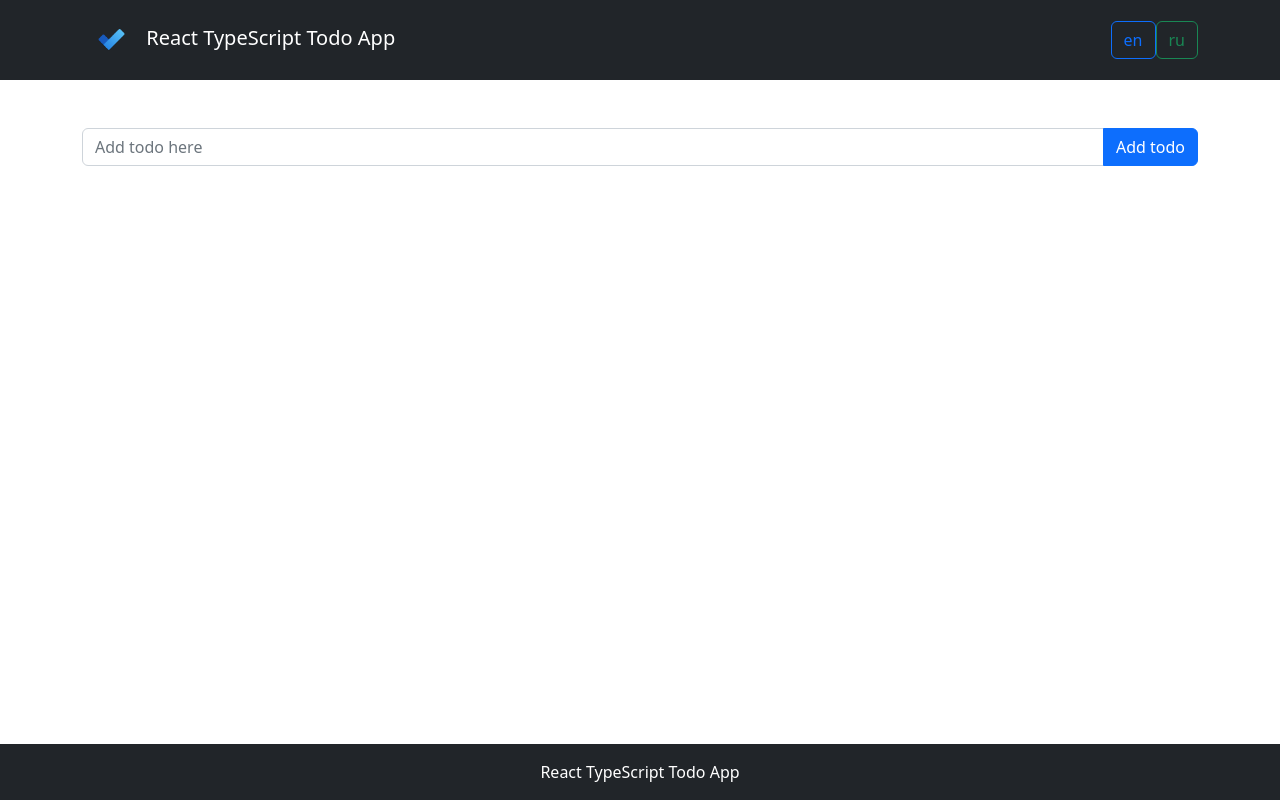
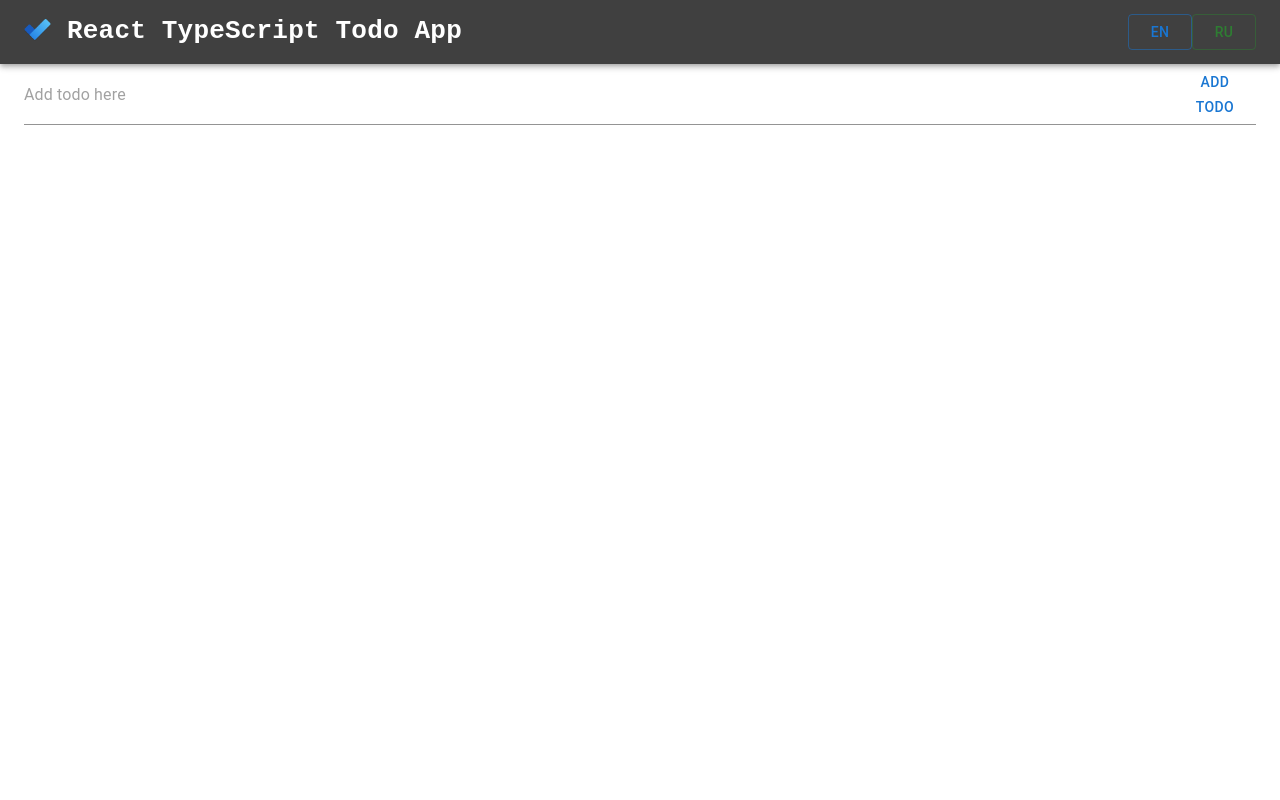
Before and after one commit to a-sahonchik/nodejs-todo-list, a React app: page / in a window 1280 px wide. Built offline with nearby package versions, Linux system fonts and the light colour scheme.

Commit message:
move from Bootstrap to Material UI

```diff
--- a/package.json
+++ b/package.json
@@ -45,15 +45,17 @@
     "webpack-merge": "^5.8.0"
   },
   "dependencies": {
+    "@emotion/react": "^11.10.5",
+    "@emotion/styled": "^11.10.5",
+    "@mui/icons-material": "^5.10.9",
+    "@mui/material": "^5.10.11",
     "@typescript-eslint/parser": "^5.40.1",
-    "bootstrap": "^5.2.2",
     "eslint-plugin-jsx-a11y": "^6.6.1",
     "i18next": "^22.0.3",
     "i18next-browser-languagedetector": "^7.0.0",
     "i18next-http-backend": "^2.0.0",
     "lodash": "^4.17.21",
     "react": "^18.2.0",
-    "react-bootstrap": "^2.5.0",
     "react-dom": "^18.2.0",
     "react-i18next": "^12.0.0"
   }
--- a/src/components/addItem.tsx
+++ b/src/components/addItem.tsx
@@ -1,8 +1,8 @@
 import React, { useState } from 'react'
 import { useTranslation } from 'react-i18next'
 
-import Form from 'react-bootstrap/Form'
-import Button from 'react-bootstrap/Button'
+import Button from '@mui/material/Button'
+import TextField from '@mui/material/TextField'
 
 interface Props {
   addTodoItem: AddTodoItem
@@ -14,17 +14,16 @@ export const AddItem: React.FC<Props> = ({ addTodoItem }) => {
   const { t } = useTranslation()
 
   return (
-    <div className="mt-5 mb-5">
-      <Form>
-        <div className="input-group">
-          <Form.Control
-            type="text"
-            value={text}
-            placeholder={t('Add todo here')}
-            onChange={(e) => {
-              setText(e.target.value)
-            }}
-          />
+    <TextField
+      fullWidth
+      variant="standard"
+      placeholder={t('Add todo here')}
+      value={text}
+      onChange={(e) => {
+        setText(e.target.value)
+      }}
+      InputProps={{
+        endAdornment: (
           <Button
             type="submit"
             onClick={(e) => {
@@ -35,8 +34,8 @@ export const AddItem: React.FC<Props> = ({ addTodoItem }) => {
           >
             {t('Add todo')}
           </Button>
-        </div>
-      </Form>
-    </div>
+        ),
+      }}
+    />
   )
 }
--- a/src/components/app.tsx
+++ b/src/components/app.tsx
@@ -6,9 +6,12 @@ import { AddItem } from './addItem'
 import { v4 as uuidv4 } from 'uuid'
 import { useTranslation } from 'react-i18next'
 
-import Container from 'react-bootstrap/Container'
-import Navbar from 'react-bootstrap/Navbar'
-import Button from 'react-bootstrap/Button'
+import Container from '@mui/material/Container'
+import AppBar from '@mui/material/AppBar'
+import Toolbar from '@mui/material/Toolbar'
+import Box from '@mui/material/Box'
+import Button from '@mui/material/Button'
+import Typography from '@mui/material/Typography'
 
 export const App = (): JSX.Element => {
   const [todos, setTodos] = useState<TodoListItem[]>([])
@@ -84,9 +87,14 @@ export const App = (): JSX.Element => {
   return (
     <>
       <div id="header">
-        <Navbar bg="dark" variant="dark">
-          <Container>
-            <Navbar.Brand>
+        <AppBar position="static" style={{ background: '#404040' }}>
+          <Container maxWidth="xl">
+            <Toolbar disableGutters>
+              <Box
+                sx={{
+                  mr: 2,
+                }}
+              >
                 <img
                   alt="Todo application logo"
                   src={LOGO}
@@ -94,33 +102,48 @@ export const App = (): JSX.Element => {
                   height="22"
                   className="d-inline-block align-middle m-3"
                 />{' '}
+              </Box>
+              <Box sx={{ flexGrow: 1, display: 'flex' }}>
+                <Typography
+                  variant="h6"
+                  noWrap
+                  sx={{
+                    mr: 1,
+                    fontFamily: 'monospace',
+                    fontWeight: { xs: 400, md: 700 },
+                    fontSize: { xs: '1em', md: '2em' },
+                    color: 'inherit',
+                    textDecoration: 'none',
+                  }}
+                >
                   React TypeScript Todo App
-            </Navbar.Brand>
-            <div className="justify-content-end">
+                </Typography>
+              </Box>
+              <Box sx={{ flexGrow: 0 }}>
                 <Button
-                variant={i18n.language === 'en' ? 'primary' : 'outline-primary'}
-                type="button"
+                  variant={i18n.language === 'en' ? 'contained' : 'outlined'}
                   onClick={() => changeLanguage('en')}
                 >
                   en
                 </Button>
                 <Button
-                variant={i18n.language === 'ru' ? 'success' : 'outline-success'}
-                type="button"
+                  variant={i18n.language === 'ru' ? 'contained' : 'outlined'}
+                  color="success"
                   onClick={() => changeLanguage('ru')}
                 >
                   ru
                 </Button>
-            </div>
+              </Box>
+            </Toolbar>
           </Container>
-        </Navbar>
+        </AppBar>
       </div>
 
-      <Container>
+      <Container maxWidth="xl">
         <AddItem addTodoItem={addTodoItem} />
       </Container>
 
-      <Container className="mb-5">
+      <Container className="mb-5" maxWidth="xl">
         <TodoList
           todos={sortedTodos}
           toggleTodo={toggleTodo}
@@ -128,12 +151,6 @@ export const App = (): JSX.Element => {
           editTodoItem={editTodoItem}
         />
       </Container>
-
-      <footer className="bg-dark text-white text-center text-lg-start mt-auto">
-        <div className="text-center p-3">
-          <span>React TypeScript Todo App</span>
-        </div>
-      </footer>
     </>
   )
 }
--- a/src/components/listItem.tsx
+++ b/src/components/listItem.tsx
@@ -1,8 +1,12 @@
 import React, { useState } from 'react'
 
-import ListGroup from 'react-bootstrap/ListGroup'
-import CloseButton from 'react-bootstrap/CloseButton'
-import FormCheckInput from 'react-bootstrap/FormCheckInput'
+import List from '@mui/material/ListItem'
+import IconButton from '@mui/material/IconButton'
+import Checkbox from '@mui/material/Checkbox'
+import CloseIcon from '@mui/icons-material/Close'
+import TextField from '@mui/material/TextField'
+import Box from '@mui/material/Box'
+import Typography from '@mui/material/Typography'
 
 interface Props {
   item: TodoListItem
@@ -25,41 +29,68 @@ export const ListItem: React.FC<Props> = ({
   }
 
   return (
-    <ListGroup.Item
-      as="li"
+    <List
       className="d-flex justify-content-between align-items-start"
       style={{
         textDecoration: item.isCompleted ? 'line-through' : undefined,
         background: item.isCompleted ? '#00ff101c' : 'white',
       }}
     >
-      <FormCheckInput
+      <Box>
+        <Checkbox
           defaultChecked={item.isCompleted}
           onClick={() => {
             toggleTodo(item)
           }}
-      />{' '}
-      <div className="ms-2 me-auto">
+        />
+      </Box>
+      <Box sx={{ flexGrow: 1 }}>
         {isEditing ? (
-          <form>
-            <input
-              type="text"
+          <TextField
+            /* eslint-disable-next-line jsx-a11y/no-autofocus */
+            autoFocus
+            fullWidth
+            maxRows={4}
             defaultValue={item.text}
             onBlur={handleInputChange}
+            variant="standard"
           />
-          </form>
         ) : (
-          <span onDoubleClick={() => setIsEditing(true)}>{item.text}</span>
+          <Typography
+            noWrap
+            sx={{
+              mr: 1,
+              fontSize: { xs: '0.8em', md: '1em' },
+              color: 'inherit',
+              textDecoration: 'none',
+            }}
+            onDoubleClick={() => setIsEditing(true)}
+          >
+            {item.text}
+          </Typography>
         )}
-      </div>
-      <span className="text-muted">
-        <small>({item.editedAt})</small>
-      </span>
-      <CloseButton
+      </Box>
+      <Box>
+        <Typography
+          noWrap
+          sx={{
+            mr: 1,
+            fontSize: { xs: '0.8em', md: '1em' },
+          }}
+          onDoubleClick={() => setIsEditing(true)}
+        >
+          {item.editedAt}
+        </Typography>
+      </Box>
+      <Box>
+        <IconButton
           onClick={() => {
             deleteTodoItem(item.uuid)
           }}
-      />
-    </ListGroup.Item>
+        >
+          <CloseIcon />
+        </IconButton>
+      </Box>
+    </List>
   )
 }
--- a/src/components/todoList.tsx
+++ b/src/components/todoList.tsx
@@ -1,7 +1,7 @@
 import React from 'react'
 import { ListItem } from './listItem'
 
-import ListGroup from 'react-bootstrap/ListGroup'
+import List from '@mui/material/List'
 
 interface Props {
   todos: TodoListItem[]
@@ -17,7 +17,7 @@ export const TodoList: React.FC<Props> = ({
   editTodoItem,
 }) => {
   return (
-    <ListGroup>
+    <List>
       {todos.map((todo) => (
         <ListItem
           key={todo.uuid}
@@ -27,6 +27,6 @@ export const TodoList: React.FC<Props> = ({
           editTodoItem={editTodoItem}
         />
       ))}
-    </ListGroup>
+    </List>
   )
 }
--- a/src/index.tsx
+++ b/src/index.tsx
@@ -1,5 +1,3 @@
-import 'bootstrap/dist/css/bootstrap.min.css'
-
 import React from 'react'
 import ReactDOM from 'react-dom/client'
 import { App } from './components/app'
--- a/src/styles.css
+++ b/src/styles.css
@@ -1,3 +1,3 @@
-h1 {
-  color: red;
+body {
+  margin: 0;
 }
```
Also changed, not shown: 1 other file (tests, documents, lock files or other folders). Lines whose indentation alone changed are shown as unchanged.
